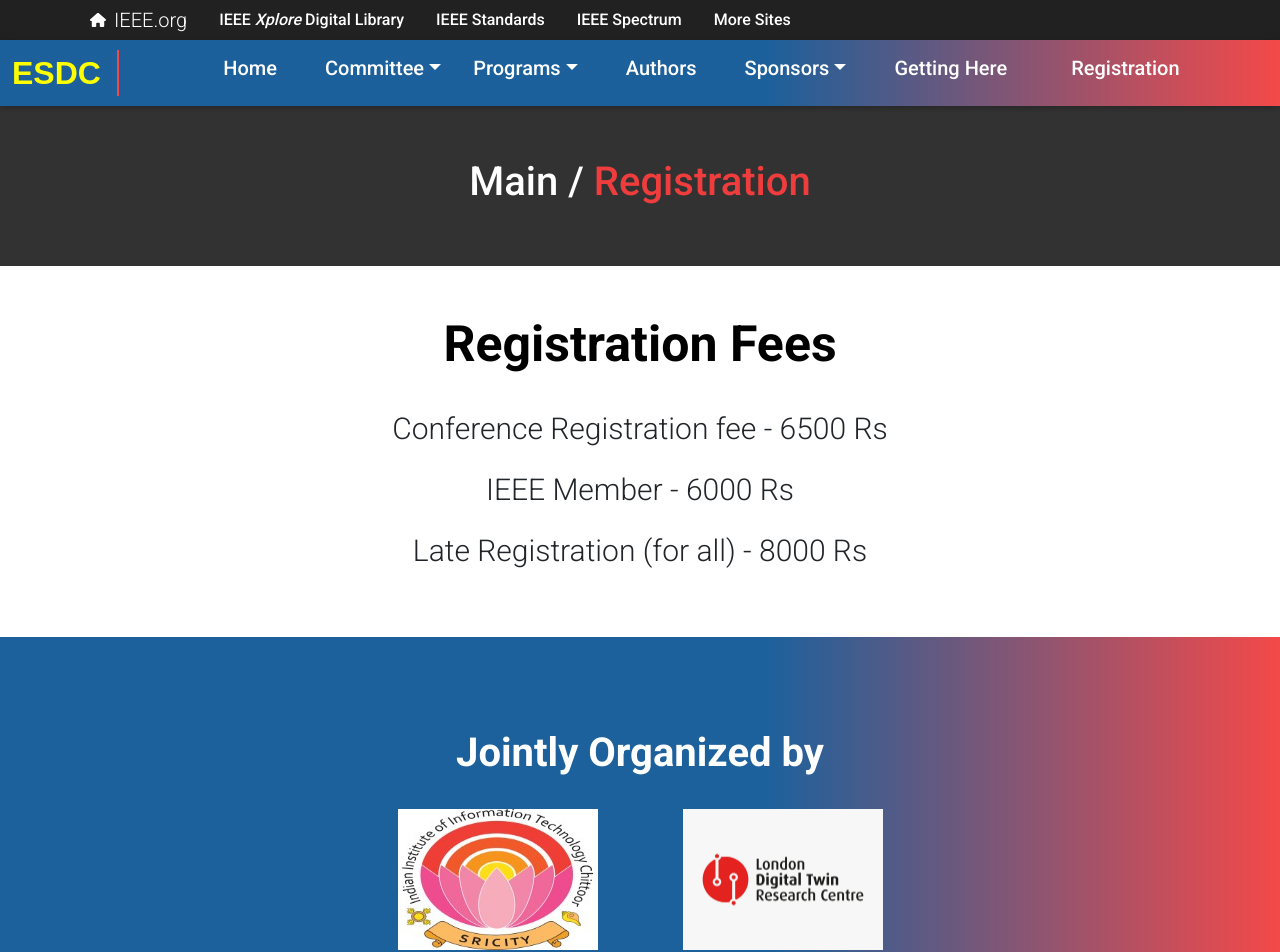
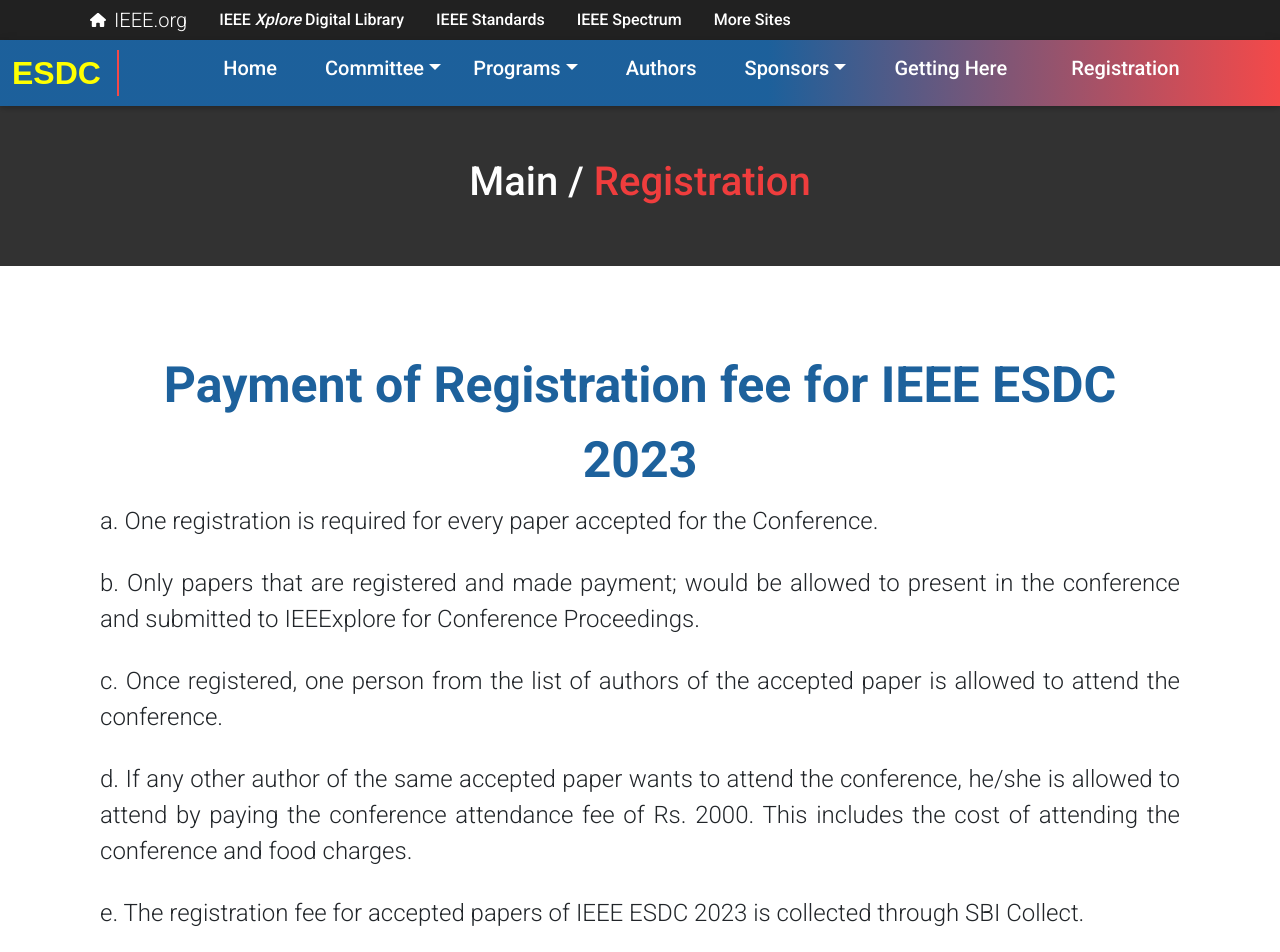
Before and after one commit to PriyanshuRj/IEEE-website, a React (Create React App) app: page /registration in a window 1280 px wide. Shown: the top 952 px of the page. Built offline with nearby package versions, Linux system fonts and the light colour scheme.

Commit message:
registration page updates

```diff
--- a/src/pages/Registration.js
+++ b/src/pages/Registration.js
@@ -1,22 +1,145 @@
 import React from "react";
 import SecondaryHero from "../components/SecondaryHero";
 import styles from "../Styles/Registration.module.css";
-
+import Styles from "../Styles/Author.module.css";
 
 export default function Registration() {
-    return(
-        <div>
-            <SecondaryHero header={"Registration"} majorHeader={"Main"}/>
+  return (
+    <div>
+      <SecondaryHero header={"Registration"} majorHeader={"Main"} />
 
-            <h1 className={styles.Heading}>
+      {/* <h1 className={styles.Heading}>
                     Registration Fees
             </h1>
             <div className={styles.registerBox}>
                 <p className={styles.registerPara}> Conference Registration fee  -  6500 Rs</p>
                 <p className={styles.registerPara}>IEEE Member - 6000 Rs</p>
                 <p className={styles.registerPara}>Late Registration (for all)  - 8000 Rs</p>
-            </div>
-
+            </div> */}
+      <div className={Styles.container}>
+        <div className={Styles.heading}>
+          Payment of Registration fee for IEEE ESDC 2023{" "}
         </div>
-    )
+        <div
+          data-aos={"fade-right"}
+          data-aos-delay="50"
+          data-aos-duration="1000"
+          data-aos-easing="ease-in-out-cubic"
+        >
+          <p
+            className={Styles.normalText}
+            style={{ textAlign: "justify", textJustify: "inter-word" }}
+          >
+            a. One registration is required for every paper accepted for the
+            Conference.
+          </p>
+          <p
+            className={Styles.normalText}
+            style={{ textAlign: "justify", textJustify: "inter-word" }}
+          >
+            b. Only papers that are registered and made payment; would be
+            allowed to present in the conference and submitted to IEEExplore for
+            Conference Proceedings.
+          </p>
+          <p
+            className={Styles.normalText}
+            style={{ textAlign: "justify", textJustify: "inter-word" }}
+          >
+            c. Once registered, one person from the list of authors of the
+            accepted paper is allowed to attend the conference.
+          </p>
+          <p
+            className={Styles.normalText}
+            style={{ textAlign: "justify", textJustify: "inter-word" }}
+          >
+            d. If any other author of the same accepted paper wants to attend
+            the conference, he/she is allowed to attend by paying the conference
+            attendance fee of Rs. 2000. This includes the cost of attending the
+            conference and food charges.
+          </p>
+          <p
+            className={Styles.normalText}
+            style={{ textAlign: "justify", textJustify: "inter-word" }}
+          >
+            e. The registration fee for accepted papers of IEEE ESDC 2023 is
+            collected through SBI Collect.
+          </p>
+        </div>
+        <div
+          data-aos={"fade-left"}
+          data-aos-delay="50"
+          data-aos-duration="1000"
+          data-aos-easing="ease-in-out-cubic"
+        >
+          <div className={Styles.subHeading}>
+            The payment amount is as follows:
+          </div>
+          <ul
+            className={Styles.normalText}
+            style={{ textAlign: "justify", textJustify: "inter-word" }}
+          >
+            <li>IEEE Member: 6000 Rs</li>
+            <li>Non-IEEE Member: 6500 Rs</li>
+            <li>
+              Late Registration: 8000 Rs (Registration after 15 th April 2023)
+            </li>
+            <li>Attending the Conference (without accepted paper) – 2000 Rs</li>
+          </ul>
+        </div>
+        <div
+          data-aos={"fade-right"}
+          data-aos-delay="50"
+          data-aos-duration="1000"
+          data-aos-easing="ease-in-out-cubic"
+        >
+          <div className={Styles.subHeading}>
+            The steps for making payment through SBI Collect is as follows:
+          </div>
+          <ul
+            className={Styles.normalText}
+            style={{ textAlign: "justify", textJustify: "inter-word" }}
+          >
+            <li>
+              Payment through SBI Collect can be made by operating the following
+              link
+            </li>
+            <p className={Styles.Link}>
+              <a
+                href="https://www.onlinesbi.com/sbicollect/icollecthome.htm"
+                target="_blank"
+                rel="noopener noreferrer"
+              >
+                https://www.onlinesbi.com/sbicollect/icollecthome.htm
+              </a>
+            </p>
+            <p
+              className={Styles.normalText}
+              style={{ textAlign: "justify", textJustify: "inter-word" }}
+            >
+              Follow the process for making the payment through SBI Collect:
+            </p>
+            <ul>
+              <li>Click on State Bank Collect/accept terms and conditions</li>
+              <li>Select - Andhra Pradesh</li>
+              <li>Select - Educational institutions</li>
+              <li>
+                Select - Indian Institute of Information Technology Chittoor
+              </li>
+              <li>Select – Other Fee</li>
+              <li>
+                Enter Name &amp; Paper ID No./Select other details/Click on
+                submit/choose Payment
+              </li>
+              <li>Pay the Fee</li>
+              <li>
+                Download receipts generated in SBI collect and send it to
+                 <b> fee.receipt@iiits.in</b> and cc <b>11.ieee.esdc@iiits.in</b>
+              </li>
+            </ul>
+          </ul>
+        </div>
+        <div style={{ paddingBottom: "3.8125rem" }}></div>
+      </div>
+    </div>
+  );
 }
```
